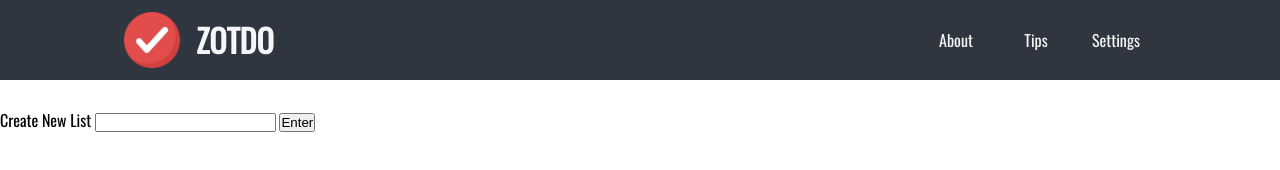
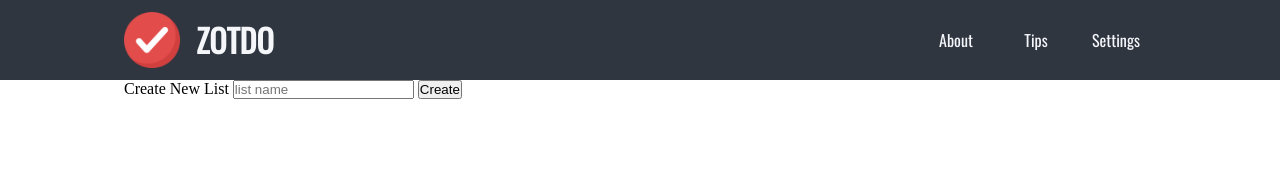
Before and after one commit to johnnyvalles/todo-app, a plain HTML site: page index.html in a window 1280 px wide. Drawn offline with nearby package versions, Linux system fonts and the light colour scheme.

Commit message:
Update HTML form, fix HTML syntax, move form div out of header

```diff
--- a/index.html
+++ b/index.html
@@ -25,12 +25,13 @@
                 </ul>
             </nav>
         </div>
-		<div class="InputField">
-			<form action="/index.html" method="POST">
-				<label for="listCreator">Create New List</label>
-				<input id="listCreator" type="text">
-				<button class"enter" type="button">Enter</button>
-			</form>
     </header>
+    <div class="input-field container">
+        <form>
+            <label for="list-creator">Create New List</label>
+            <input id="list-creator" type="text" placeholder="list name">
+            <button class="enter" type="button">Create</button>
+        </form>
+    </div>
 </body>
 </html>
```
